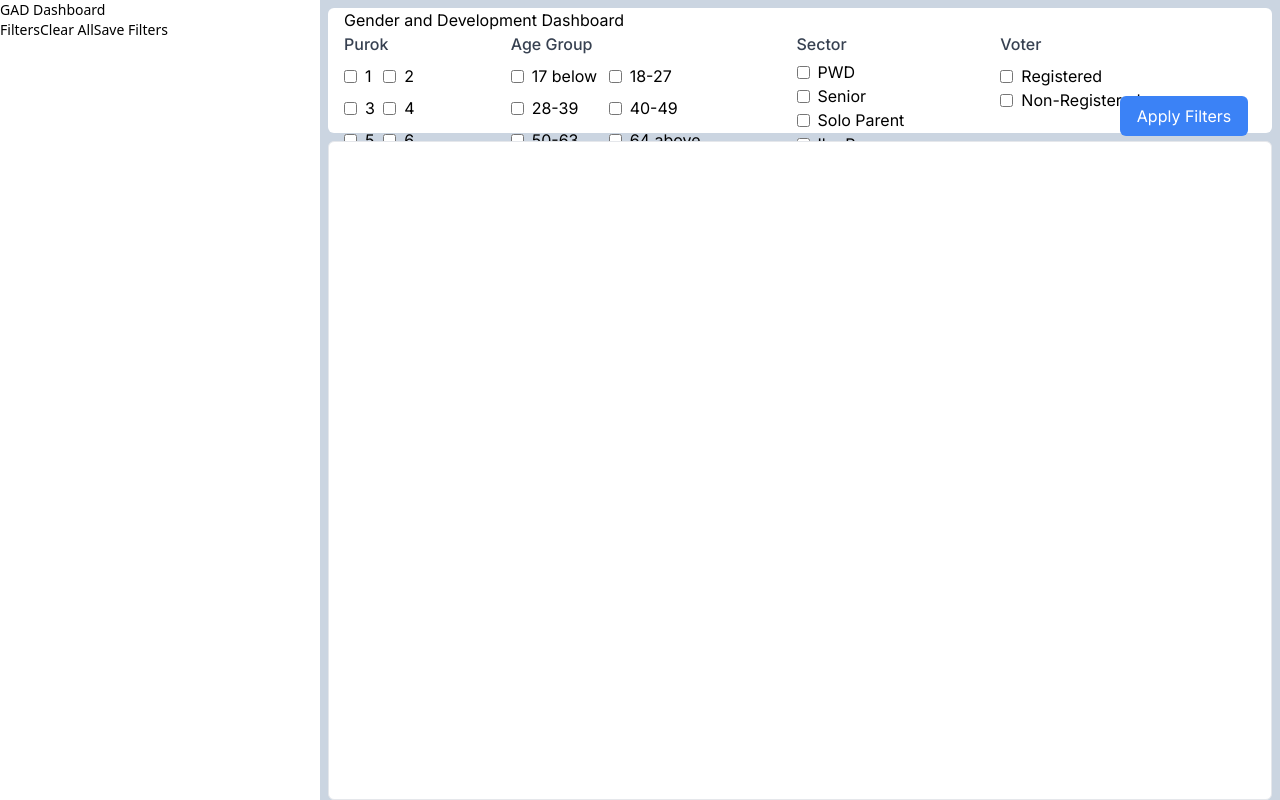
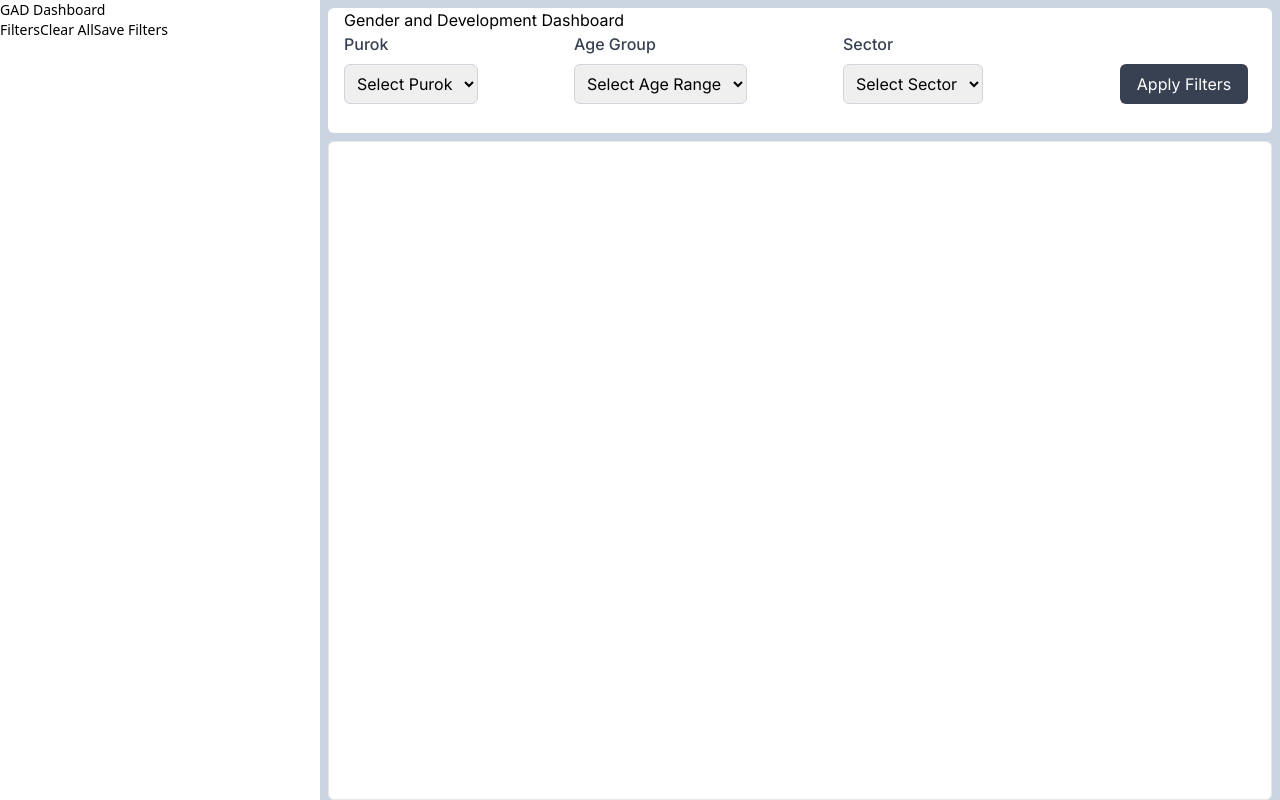
Before and after one commit to progchris00/GAD-Solution, a website: page src/index.html in a window 1280 px wide. Drawn offline with nearby package versions, Linux system fonts and the light colour scheme.

Commit message:
changed selection type to dropdown list + reformatting elements

```diff
--- a/src/index.html
+++ b/src/index.html
@@ -15,125 +15,66 @@
     <header
       class="bg-white mx-2 mt-2 rounded-md col-start-4 col-end-13 row-start-1 row-end-3" style="font-family: 'Inter', sans-serif;">
       <nav class="ml-4">Gender and Development Dashboard</nav>
-        <div class="flex flex-wrap gap-4 sm:flex-col md:flex-row ml-4 mr-4">
+        <div class="flex flex-wrap gap-4 sm:flex-col md:flex-row ml-4 mr-4 h-[120.83px]">
           <div class="mb-4 max-w-[150px] mr-20">
-            <p class="text-gray-700 font-medium mb-2">Purok</p>
-            <div class="grid grid-cols-2 gap-2">
-              <label class="flex items-center">
-                <input type="checkbox" name="1" value="1" class="mr-2">
-                1
-              </label>
-              <label class="flex items-center">
-               <input type="checkbox" name="2" value="2" class="mr-2">
-                2
-              </label>
-              <label class="flex items-center">
-                <input type="checkbox" name="3" value="3" class="mr-2">
-                3
-              </label>
-              <label class="flex items-center">
-                <input type="checkbox" name="4" value="4" class="mr-2">
-                4
-              </label>
-              <label class="flex items-center">
-                <input type="checkbox" name="5" value="5" class="mr-2">
-                5
-              </label>
-              <label class="flex items-center">
-                <input type="checkbox" name="6" value="6" class="mr-2">
-                6
-              </label>
-            </div>
+            <label for="purok" class="block text-gray-700 font-medium mb-2">Purok</label>
+            <select id="purok" class="w-full border border-gray-300 rounded-md p-2">
+              <option value="">Select Purok</option>
+              <option value="1">1</option>
+              <option value="2">2</option>
+              <option value="3">3</option>
+              <option value="4">4</option>
+              <option value="5">5</option>
+              <option value="6">6</option>
+            </select>
           </div>
           <div class="mb-4 max-w-[190px] mr-20">
-            <p class="text-gray-700 font-medium mb-2">Age Group</p>
-            <div class="grid grid-cols-[90px_1fr] gap-2">
-              <label class="flex items-center">
-                <input type="checkbox" name="17 below" value="17 below" class="mr-2">
-                17 below
-              </label>
-              <label class="flex items-center">
-                <input type="checkbox" name="18-27" value="18-27" class="mr-2">
-                18-27
-              </label>
-              <label class="flex items-center">
-                <input type="checkbox" name="28-39" value="28-39" class="mr-2">
-                28-39
-              </label>
-              <label class="flex items-center">
-                <input type="checkbox" name="40-49" value="40-49" class="mr-2">
-                40-49
-              </label>
-              <label class="flex items-center">
-                <input type="checkbox" name="50-63" value="50-63" class="mr-2">
-                50-63
-              </label>
-              <label class="flex items-center">
-                <input type="checkbox" name="64 above" value="64 above" class="mr-2">
-                64 above
-              </label>
-            </div>
+              <label for="age" class="block text-gray-700 font-medium mb-2">Age Group</label>
+              <select id="age" class="w-full border border-gray-300 rounded-md p-2">
+                <option value="">Select Age Range</option>
+                <option value="17 below">17 below</option>
+                <option value="18-27">18-27</option>
+                <option value="28-39">28-39</option>
+                <option value="40-49">40-49</option>
+                <option value="50-63">50-63</option>
+                <option value="64 above">64 above</option>
+              </select>
           </div>
             <div class="mb-4 max-w-[150px] mr-20">
-              <p class="text-gray-700 font-medium mb-1">Sector</p>
-              <div class="grid grid-cols-1">
-                <label class="flex items-center">
-                  <input type="checkbox" name="PWD" value="PWD" class="mr-2">
-                  PWD
-                </label>
-                <label class="flex items-center">
-                  <input type="checkbox" name="Senior" value="Senior" class="mr-2">
-                  Senior
-                </label>
-                <label class="flex items-center">
-                  <input type="checkbox" name="Solo Parent" value="Solo Parent" class="mr-2">
-                  Solo Parent
-                </label>
-                <label class="flex items-center">
-                  <input type="checkbox" name="Iba Pa" value="Iba Pa" class="mr-2">
-                  Iba Pa
-                </label>
-            </div>
+              <label for="sector" class="block text-gray-700 font-medium mb-2">Sector</label>
+              <select id="sector" class="w-full border border-gray-300 rounded-md p-2">
+                <option value="">Select Sector</option>
+                <option value="PWD">PWD</option>
+                <option value="Senior">Senior</option>
+                <option value="Solo Parent">Solo Parent</option>
+                <option value="Iba Pa">Iba Pa</option>
+              </select>
           </div>
           <div class="mb-4 max-w-[150px] mr-20">
-            <p class="text-gray-700 font-medium mb-2">Voter</p>
+            <p class="text-gray-700 font-medium mb-1">Voter</p>
             <div class="grid grid-cols-1">
               <label class="flex items-center">
-                <input type="checkbox" name="Registered" value="Registered" class="mr-2">
+                <input type="checkbox" name="Registered" value="Registered" class="mr-2 mb-2">
                 Registered
               </label>
               <label class="flex items-center">
-                <input type="checkbox" name="Non-Registered" value="Non-Registered" class="mr-2">
+                <input type="checkbox" name="Non-Registered" value="Non-Registered" class="mr-2 mb-2">
                 Non-Registered
               </label>
             </div>
           </div>
           <div class="mb-4 max-w-[200px] mr-20">
-            <p class="text-gray-700 font-medium mb-2">Civil Status</p>
-            <div class="grid grid-cols-[100px_1fr] gap-2">
-              <label class="flex items-center">
-                <input type="checkbox" name="Single" value="Single" class="mr-2">
-                Single
-              </label>
-              <label class="flex items-center">
-                <input type="checkbox" name="Married" value="Married" class="mr-2">
-                Married
-              </label>
-              <label class="flex items-center">
-                <input type="checkbox" name="Widowed" value="Widowed" class="mr-2">
-                Widowed
-              </label>
-              <label class="flex items-center">
-                <input type="checkbox" name="Divorced" value="Divorced" class="mr-2">
-                Divorced
-              </label>
-              <label class="flex items-center">
-                <input type="checkbox" name="Separated" value="Separated" class="mr-2">
-                Separated
-              </label>
-            </div>
+            <label for="civil_status" class="block text-gray-700 font-medium mb-2">Civil Status</label>
+            <select id="civil_status" class="w-full border border-gray-300 rounded-md p-2">
+              <option value="">Select Civil Status</option>
+              <option value="Single">Single</option>
+              <option value="Married">Married</option>
+              <option value="Separated">Separated</option>
+              <option value="Widowed">Widowed</option>
+              <option value="Divorced">Divorced</option>
+            </select>
           </div>
-          <button class="w-32 h-10 p-1 bg-blue-500 text-white rounded-md hover:bg-blue-700 absolute top-100 right-0 mt-16 mr-8">
+          <button class="w-32 h-10 p-1 bg-gray-700 text-white rounded-md hover:bg-gray-900 absolute top-100 right-0 mt-8 mr-8">
             Apply Filters
           </button>
         </div>
```
